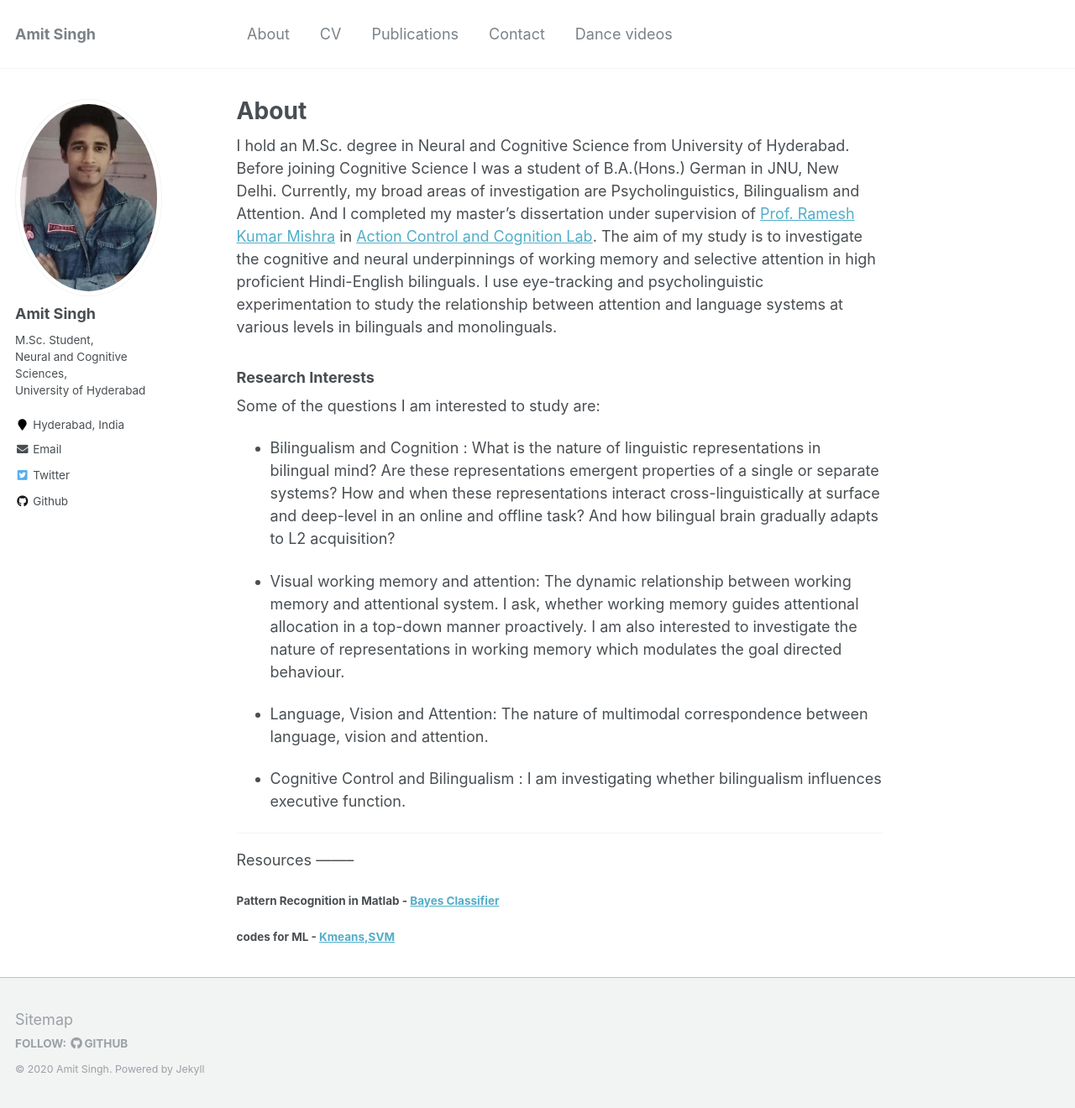
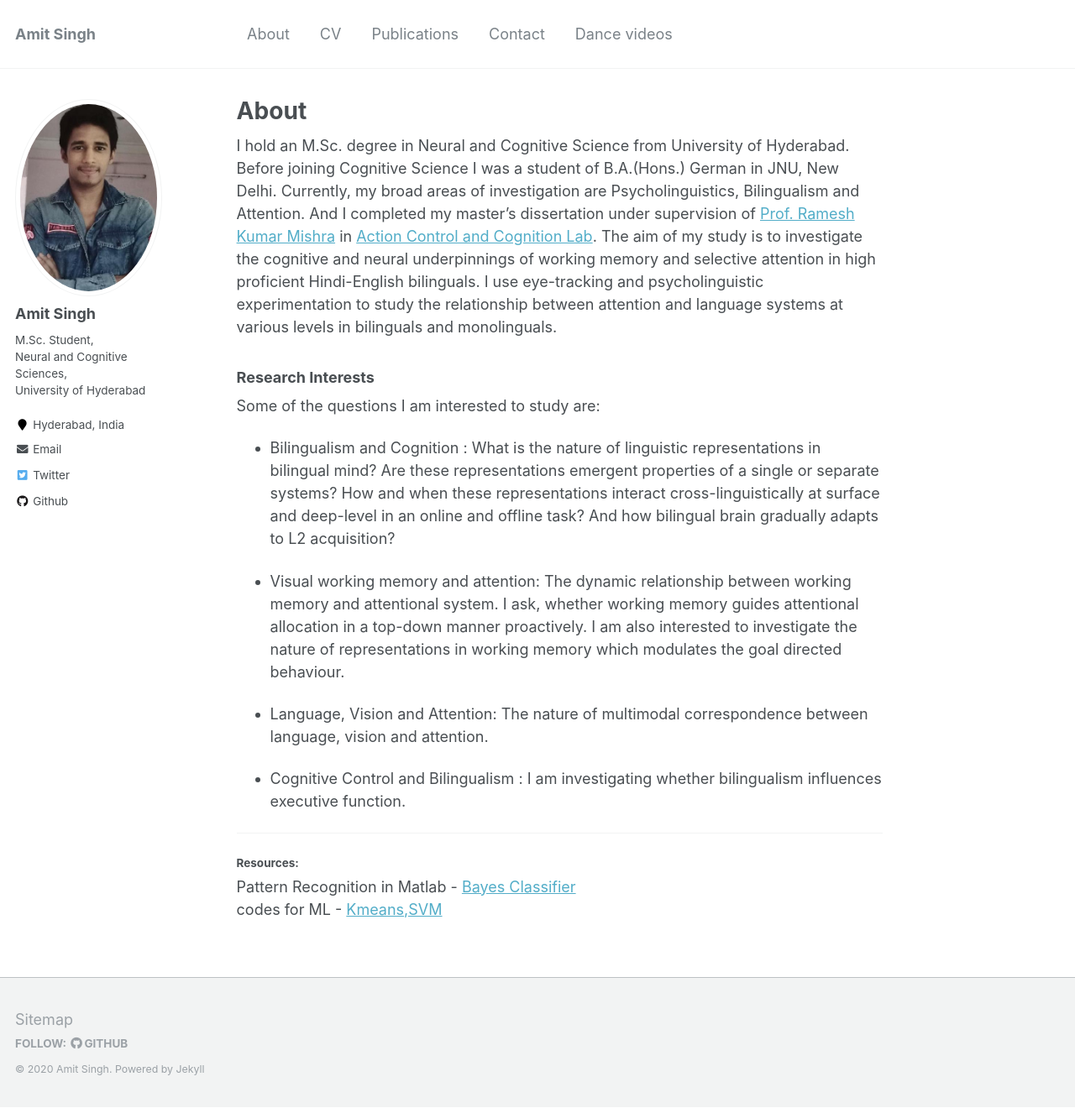
Before and after one commit to amits1ngh/amits1ngh.github.io, a Jekyll site: the page built from _pages/about.md, in a window 1280 px wide and 1320 px high. Shown: the whole window at 84% size. Built offline with Jekyll 4.4.1, drawn with Linux system fonts in a browser that asks for light colours.

Commit message:
minor edit

```diff
--- a/_pages/about.md
+++ b/_pages/about.md
@@ -22,7 +22,6 @@ Some of the questions I am interested to study are:
 * Cognitive Control and Bilingualism : I am investigating whether bilingualism influences executive function.
 
 ---
-Resources
---------
-##### Pattern Recognition in Matlab - [Bayes Classifier](https://github.com/amits1ngh/Bayes_Classifier "Matlab Codes")
-##### codes for ML - [Kmeans,SVM](https://github.com/amits1ngh/Python_UnsupervisedML "Kmeans,SVM_python")
+#### Resources:
+Pattern Recognition in Matlab - [Bayes Classifier](https://github.com/amits1ngh/Bayes_Classifier "Matlab Codes") \
+codes for ML - [Kmeans,SVM](https://github.com/amits1ngh/Python_UnsupervisedML "Kmeans,SVM_python")
```
Also changed, not shown: _pages/self.md (+3 -4 lines).
